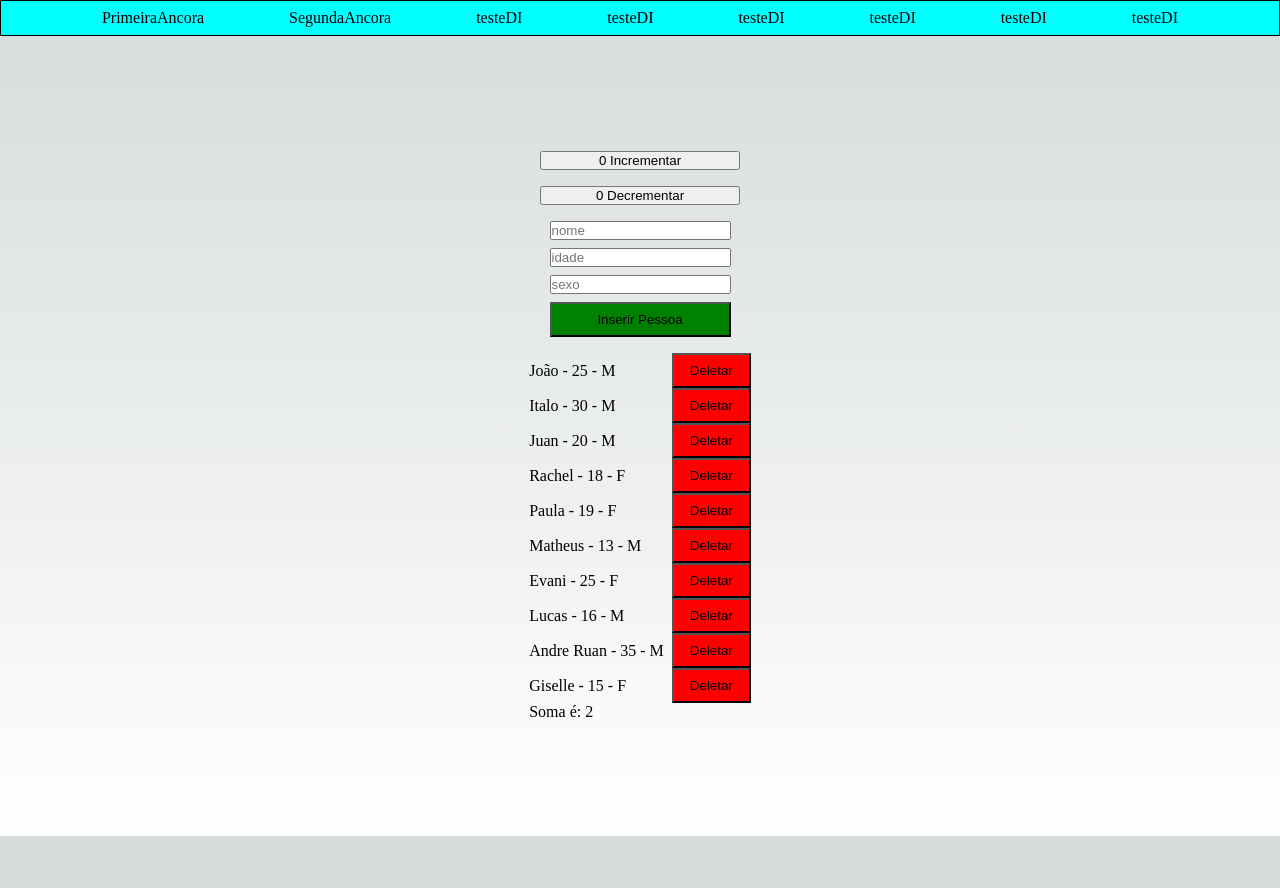
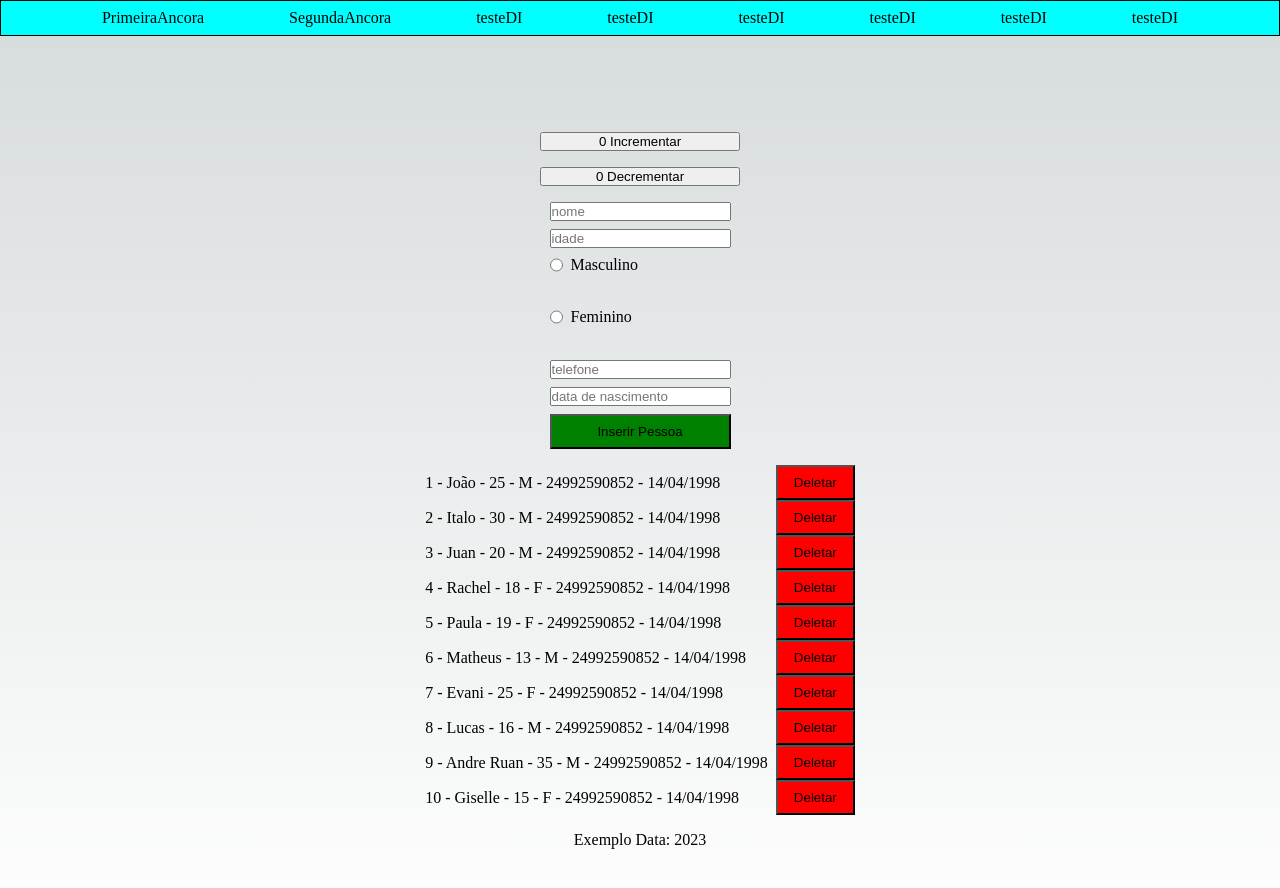
Before and after one commit to Joao-Rossi-Elumini/app-talentos, a Next.js app: page / in a window 1280 px wide. Shown: the top 888 px of the page. Before the commit the page ends 836 px from the top, so only its background shows below. Built offline with nearby package versions, Linux system fonts and the light colour scheme.

Commit message:
Created basic CRUD with very simple validation

```diff
--- a/pages/index.tsx
+++ b/pages/index.tsx
@@ -45,6 +45,7 @@ const ancoras = [
 ]
 
 export default function Home() {
+
   return (
     <>
       <Head>
@@ -63,6 +64,8 @@ export default function Home() {
       <main className={styles.main}>
         <ButtonCount/>
         <Dashboard/>
+
+        Exemplo Data: {new Date().getFullYear()}
       </main>
     </>
   );
--- a/widgets/Dashboard/index.tsx
+++ b/widgets/Dashboard/index.tsx
@@ -1,53 +1,124 @@
-import { useState } from "react";
+import React, { useState } from "react";
 import Button from "../../components/Button";
 import styles from "./dashboard.module.css";
-import SomarFuncaoPura from "../../utils/SomarFuncaoPura";
 
-const pessoasMockadas = [
-  { id: 1, nome: "João", idade: 25, sexo: "M", telefone: "24992590852", dataNascimento: "14/04/1998" },
-  { id: 2, nome: "Italo", idade: 30, sexo: "M", telefone: "24992590852", dataNascimento: "14/04/1998" },
-  { id: 3, nome: "Juan", idade: 20, sexo: "M", telefone: "24992590852", dataNascimento: "14/04/1998" },
-  { id: 4, nome: "Rachel", idade: 18, sexo: "F", telefone: "24992590852", dataNascimento: "14/04/1998" },
-  { id: 5, nome: "Paula", idade: 19, sexo: "F", telefone: "24992590852", dataNascimento: "14/04/1998" },
-  { id: 6, nome: "Matheus", idade: 13, sexo: "M", telefone: "24992590852", dataNascimento: "14/04/1998" },
-  { id: 7, nome: "Evani", idade: 25, sexo: "F", telefone: "24992590852", dataNascimento: "14/04/1998" },
-  { id: 8, nome: "Lucas", idade: 16, sexo: "M", telefone: "24992590852", dataNascimento: "14/04/1998" },
-  { id: 9, nome: "Andre Ruan", idade: 35, sexo: "M", telefone: "24992590852", dataNascimento: "14/04/1998" },
-  { id: 10, nome: "Giselle", idade: 15, sexo: "F", telefone: "24992590852", dataNascimento: "14/04/1998" },
+interface PessoaInterface {
+  id: number;
+  nome: string;
+  idade: number;
+  sexo: string;
+  numTelefone: string;
+  dataNascimento: string;
+}
+
+const pessoasMockadas: PessoaInterface[] = [
+  { id: 1, nome: "João", idade: 25, sexo: "M", numTelefone: "24992590852", dataNascimento: "14/04/1998" },
+  { id: 2, nome: "Italo", idade: 30, sexo: "M", numTelefone: "24992590852", dataNascimento: "14/04/1998" },
+  { id: 3, nome: "Juan", idade: 20, sexo: "M", numTelefone: "24992590852", dataNascimento: "14/04/1998" },
+  { id: 4, nome: "Rachel", idade: 18, sexo: "F", numTelefone: "24992590852", dataNascimento: "14/04/1998" },
+  { id: 5, nome: "Paula", idade: 19, sexo: "F", numTelefone: "24992590852", dataNascimento: "14/04/1998" },
+  { id: 6, nome: "Matheus", idade: 13, sexo: "M", numTelefone: "24992590852", dataNascimento: "14/04/1998" },
+  { id: 7, nome: "Evani", idade: 25, sexo: "F", numTelefone: "24992590852", dataNascimento: "14/04/1998" },
+  { id: 8, nome: "Lucas", idade: 16, sexo: "M", numTelefone: "24992590852", dataNascimento: "14/04/1998" },
+  { id: 9, nome: "Andre Ruan", idade: 35, sexo: "M", numTelefone: "24992590852", dataNascimento: "14/04/1998" },
+  { id: 10, nome: "Giselle", idade: 15, sexo: "F", numTelefone: "24992590852", dataNascimento: "14/04/1998" },
 ];
 
 export default function Dashboard() {
-  const [pessoas, setPessoas] = useState(pessoasMockadas);
-  const [nome, setNome] = useState("");
-  const [idade, setIdade] = useState("");
+  const [pessoas, setPessoas] = useState<PessoaInterface[]>(pessoasMockadas);
+  const [nome, setNome] = useState<string>("");
+  const [idade, setIdade] = useState<string>("");
+
+  const [sexo, setSexo] = useState("M");
+
+  const [telefone, setTelefone] = useState("");
+  const [dataNascimento, setDataNascimento] = useState("");
 
   //   Função que vai ADICIONAR um item novo a lista
   function adicionarItem() {
     const newPessoa = {
-      nome,
-      idade,
+      id: new Date().getTime(),
+      nome:nome,
+      idade: parseInt(idade),
+      sexo:sexo,
+      numTelefone: telefone,
+      dataNascimento: dataNascimento
     };
     console.log(newPessoa);
 
-    const objetoMockado = { id: 10, nome: "Giselle", idade: 15, sexo: "F", telefone: "24992590852", dataNascimento: "14/04/1998" };
-
-    const novasPessoas = [...pessoas, objetoMockado];
-
+    const novasPessoas = [...pessoas, newPessoa];
     setPessoas(novasPessoas);
     console.log("novo Array:", pessoas);
   }
 
   // Função que vai DELETAR o item da lista
   function deletarItem(id: number) {
+
+    const arrayNovoSemItem = pessoas.filter((p => p.id !== id))
+
+    setPessoas(arrayNovoSemItem)
     console.log(id);
+  }
+
+  function handleNameInput(e: React.ChangeEvent<HTMLInputElement>) {
+    console.log("Input do nome: ", e.target.value);
+    setNome(e.target.value);
+  }
+
+  function handleIdadeInput(e: React.ChangeEvent<HTMLInputElement>) {
+    console.log("Input Idade:", e.target.value);
+    const filteredText = e.target.value.replace(/\D/g, '')
+    console.log('Input idade Filtrado:', filteredText)
+
+    setIdade(filteredText);
+  }
+
+  function handleTelefoneInput(e: React.ChangeEvent<HTMLInputElement>) {
+
+    let numeroOriginal = e.target.value
+    numeroOriginal = numeroOriginal.replace(/\D/g, '')//Remove tudo o que não é dígito
+    numeroOriginal = numeroOriginal.replace(/^(\d{2})(\d)/g, `($1) $2`)//Coloca parênteses em volta dos dois primeiros dígitos
+    numeroOriginal = numeroOriginal.replace(/(\d)(\d{4})$/, '$1-$2') //Coloca hífen entre o quarto e o quinto dígitos
+
+    console.log("Input Telefone:", e.target.value);
+
+
+
+    setTelefone(numeroOriginal);
+  }
+
+  function handleDataNascimento(e: React.ChangeEvent<HTMLInputElement>) {
+    console.log("Input Data de Nascimento:", e.target.value);
+    setDataNascimento(e.target.value);
+  }
+
+  function handleSexo(e: React.ChangeEvent<HTMLInputElement>) {
+    console.log(e.target.value);
+    setSexo(e.target.value);
   }
 
   return (
     <>
       <div className={styles.inputsContainer}>
-        <input placeholder="nome" value={nome} onChange={(e) => setNome(e.target.value)} />
-        <input placeholder="idade" value={idade} onChange={(e) => setIdade(e.target.value)} />
-        <input placeholder="sexo" />
+        <input placeholder="nome" value={nome} onChange={(e) => handleNameInput(e)} />
+        <input placeholder="idade" value={idade} onChange={(e) => handleIdadeInput(e)} type="text" inputMode="numeric" pattern="[0-9]*" />
+
+        <div style={{display:'flex', flexDirection:'row', gap:'8px'}}>
+          <input type="radio" value="M" name="sexo" onChange={handleSexo} />
+          <label htmlFor="html">Masculino</label>
+        </div>
+
+        <br />
+
+        <div style={{display:'flex', flexDirection:'row', gap:'8px'}}>
+          <input type="radio" value="F" name="sexo" onChange={handleSexo} />
+          <label htmlFor="css">Feminino</label>
+        </div>
+
+        <br />
+
+        <input placeholder="telefone" value={telefone} maxLength={15} onChange={(e) => handleTelefoneInput(e)} />
+        <input placeholder="data de nascimento" value={dataNascimento} onChange={(e) => handleDataNascimento(e)} />
 
         <Button cor="green" quandoClicar={adicionarItem} texto="Inserir Pessoa" />
       </div>
@@ -57,16 +128,12 @@ export default function Dashboard() {
           {pessoas.map((pessoa) => {
             return (
               <li key={pessoa.id} className={styles.pessoaListItem}>
-                {pessoa.nome} - {pessoa.idade} - {pessoa.sexo}
+                {pessoa.id} - {pessoa.nome} - {pessoa.idade} - {pessoa.sexo} - {pessoa.numTelefone} - {pessoa.dataNascimento}
                 <Button texto="Deletar" cor="red" quandoClicar={() => deletarItem(pessoa.id)} />
               </li>
             );
           })}
         </ul>
-
-
-        Soma é: {SomarFuncaoPura(1,1)}
-
       </div>
     </>
   );
```
